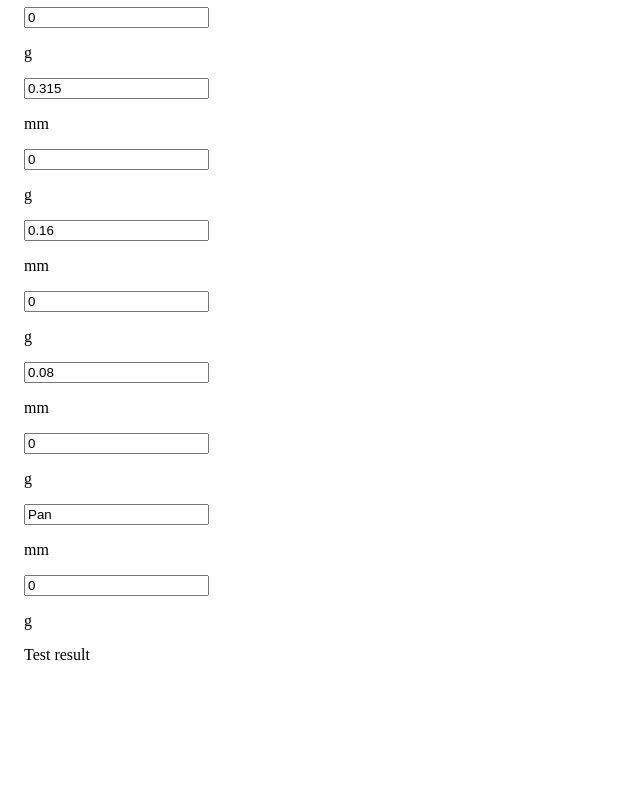
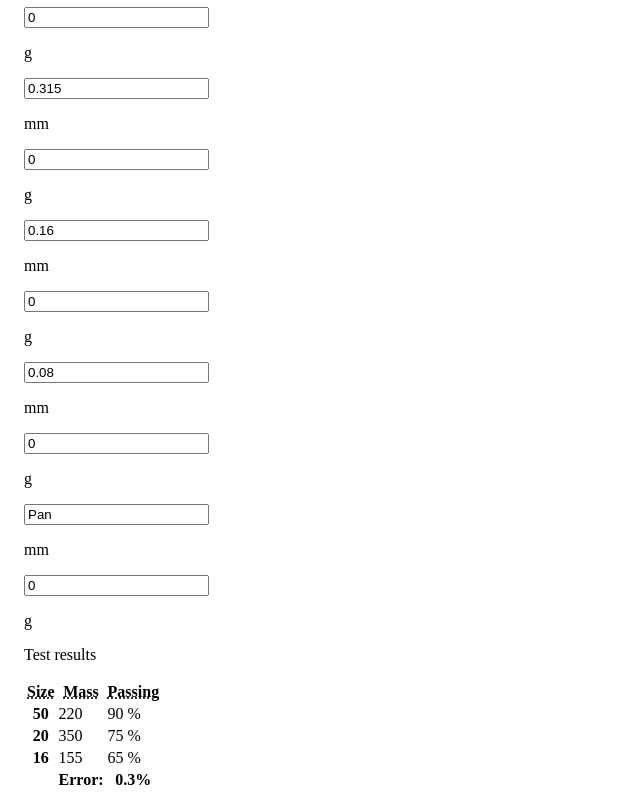
Before and after one commit to stephenhillier/sieveplot, a Vue app: page / in a window 1280 px wide. Shown: the part 1764-2564 px from the top of the page, without its empty margins (0-640 px from the left). Before the commit the page ends 2444 px from the top, so only its background shows below. Built offline with nearby package versions, Linux system fonts and the light colour scheme; the HTML template or start-up script is replaced by a standard one.

Commit message:
Simple table with dummy data

```diff
--- a/src/components/Output.vue
+++ b/src/components/Output.vue
@@ -1,10 +1,70 @@
 <template>
   <article class="message is-success">
     <div class="message-header">
-      <p>Test result</p>
+      <p>Test results</p>
     </div>
     <div class="message-body">
+      <div class="columns">
+        <div class="column">
 
+        </div>
+        <div class="column is-narrow">
+          <div class="box">
+            <table class="table">
+              <thead>
+                <th><abbr title="Nominal size">Size</abbr></th>
+                <th><abbr title="Recorded mass">Mass</abbr></th>
+                <th><abbr title="Percent passing">Passing</abbr></th>
+              </thead>
+              <tfoot>
+                <th></th>
+                <th>Error:</th>
+                <th>0.3%</th>
+              </tfoot>
+              <tbody>
+                <template v-for="sieve in percentPassing">
+                  <tr :key="sieve.size">
+                    <th>{{ sieve.size }}</th>
+                    <td>{{ sieve.mass }}</td>
+                    <td>{{ sieve.passing }} %</td>
+                  </tr>
+                </template>
+              </tbody>
+            </table>
+          </div>
+        </div>
+      </div>
     </div>
   </article>
 </template>
+<script>
+  export default {
+    data () {
+      return {
+        percentPassing: [
+          {
+            size: 50,
+            mass: 220,
+            passing: 90,
+            sizeUnit: 'mm',
+            massUnit: 'g'
+          },
+          {
+            size: 20,
+            mass: 350,
+            passing: 75,
+            sizeUnit: 'mm',
+            massUnit: 'g'
+          },
+          {
+            size: 16,
+            mass: 155,
+            passing: 65,
+            sizeUnit: 'mm',
+            massUnit: 'g'
+          }
+        ]
+      }
+    }
+  }
+</script>
```
